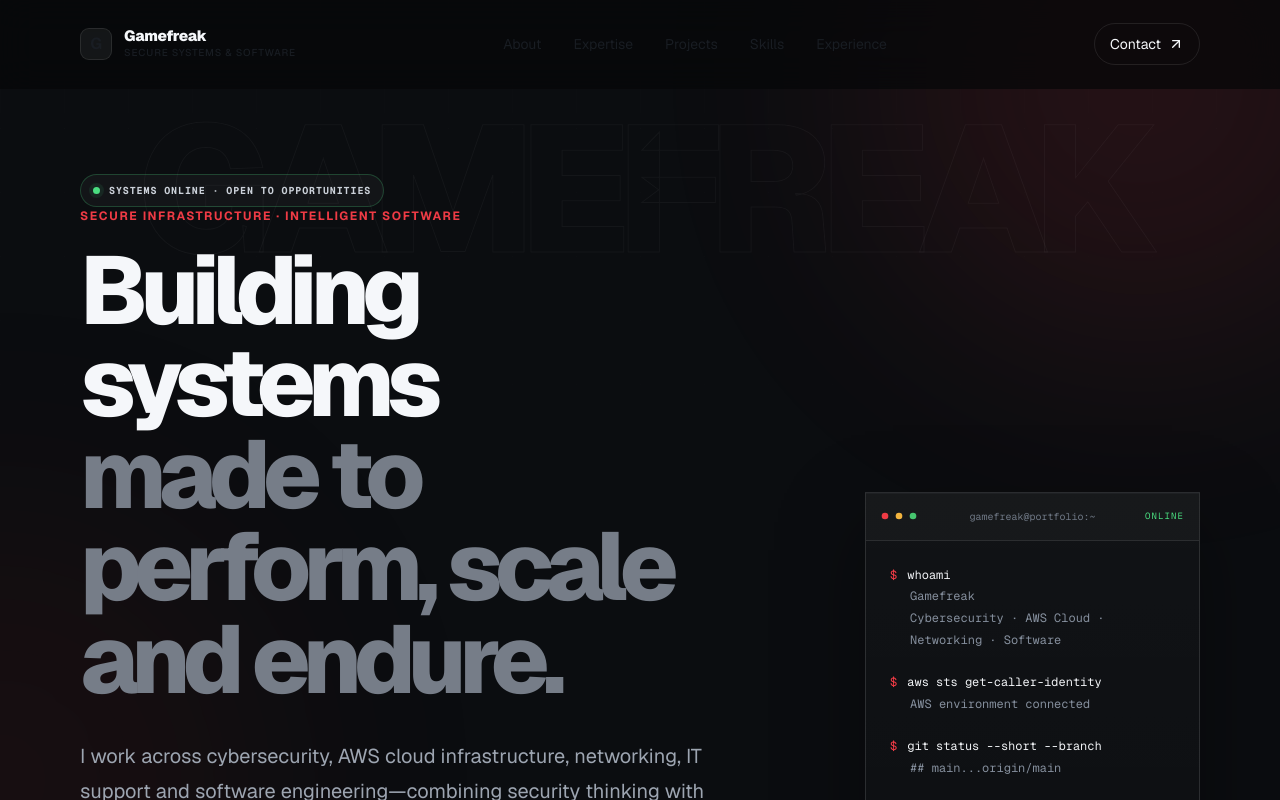
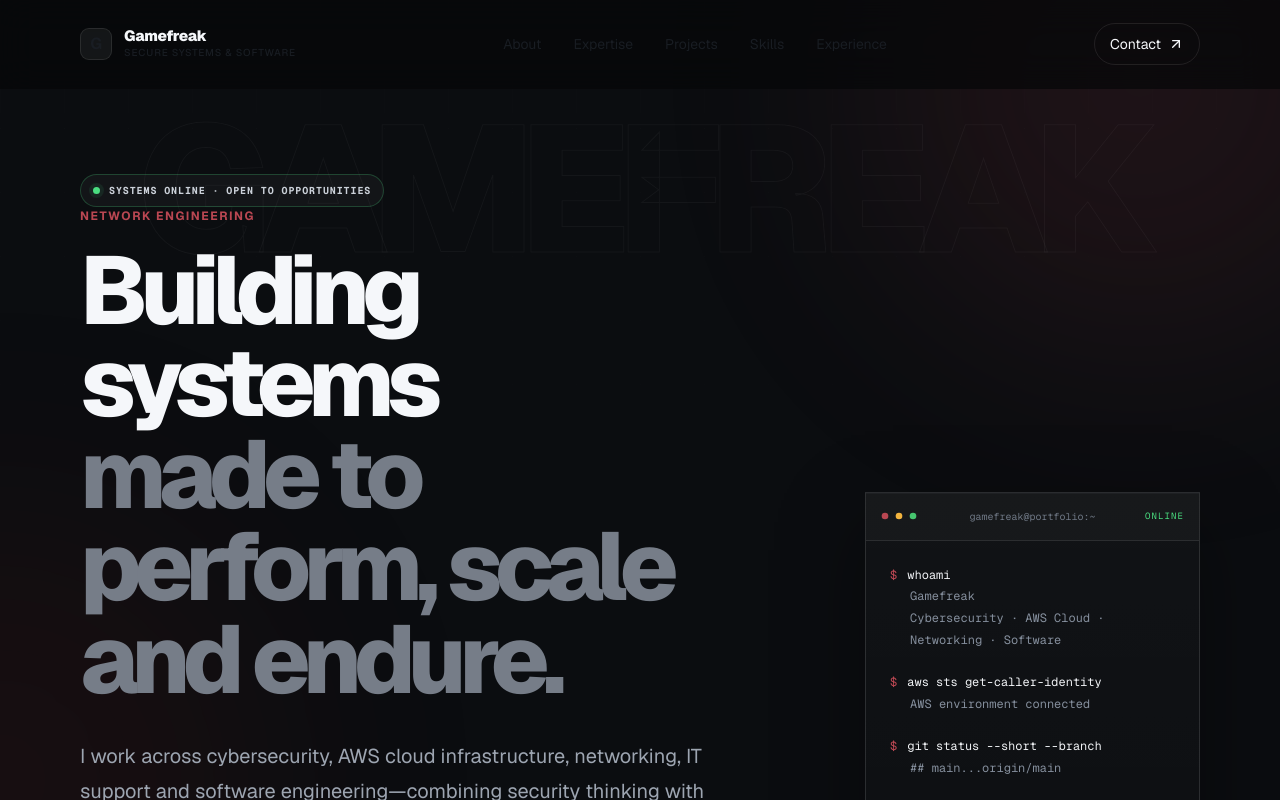
Before and after one commit to ano-nym-ous257/hoeks, a Next.js app: page / in a window 1280 px wide. Shown: the top 800 px of the page. Built offline with nearby package versions, Linux system fonts and the light colour scheme.

Commit message:
feat: add editorial motion and soften accent color

```diff
--- a/src/app/globals.css
+++ b/src/app/globals.css
@@ -15,7 +15,7 @@
   --popover: #12151a;
   --popover-foreground: #f5f7fa;
 
-  --primary: #ef3b45;
+  --primary: #b94752;
   --primary-foreground: #ffffff;
 
   --secondary: #191d23;
@@ -26,14 +26,14 @@
 
   --accent: #191d23;
   --accent-foreground: #f5f7fa;
-  --accent-strong: #ef3b45;
+  --accent-strong: #b94752;
 
   --destructive: #dc2626;
   --border: rgba(255, 255, 255, 0.09);
   --input: rgba(255, 255, 255, 0.09);
-  --ring: rgba(239, 59, 69, 0.65);
-
-  --chart-1: #ef3b45;
+  --ring: rgba(185, 71, 82, 0.65);
+
+  --chart-1: #b94752;
   --chart-2: #8f98a6;
   --chart-3: #f5f7fa;
   --chart-4: #3b82f6;
@@ -43,12 +43,12 @@
 
   --sidebar: #0b0d10;
   --sidebar-foreground: #f5f7fa;
-  --sidebar-primary: #ef3b45;
+  --sidebar-primary: #b94752;
   --sidebar-primary-foreground: #ffffff;
   --sidebar-accent: #191d23;
   --sidebar-accent-foreground: #f5f7fa;
   --sidebar-border: rgba(255, 255, 255, 0.09);
-  --sidebar-ring: rgba(239, 59, 69, 0.65);
+  --sidebar-ring: rgba(185, 71, 82, 0.65);
 }
 * {
   box-sizing: border-box;
@@ -111,7 +111,7 @@ main {
 .background-glow-one {
   top: -180px;
   right: -120px;
-  background: #ef3b45;
+  background: #b94752;
 }
 
 .background-glow-two {
@@ -658,8 +658,8 @@ main {
 
 .editorial-contact:hover {
   transform: translateY(-2px);
-  border-color: rgba(239, 59, 69, 0.65);
-  background: rgba(239, 59, 69, 0.08);
+  border-color: rgba(185, 71, 82, 0.65);
+  background: rgba(185, 71, 82, 0.08);
 }
 
 /* Dark editorial hero */
@@ -703,13 +703,13 @@ main {
 
 .editorial-availability {
   margin-bottom: 25px;
-  background: rgba(239, 59, 69, 0.055);
-  border-color: rgba(239, 59, 69, 0.25);
+  background: rgba(185, 71, 82, 0.055);
+  border-color: rgba(185, 71, 82, 0.25);
 }
 
 .hero-kicker {
   margin: 0 0 19px;
-  color: #ef3b45;
+  color: #b94752;
   font-size: 12px;
   font-weight: 700;
   letter-spacing: 0.13em;
@@ -734,12 +734,12 @@ main {
 }
 
 .editorial-primary {
-  background: #ef3b45;
+  background: #b94752;
   color: white;
 }
 
 .editorial-primary:hover {
-  background: #ff4f59;
+  background: #cb5963;
 }
 
 .editorial-secondary {
@@ -754,7 +754,7 @@ main {
 
 .editorial-secondary:hover {
   background: transparent;
-  border-bottom-color: #ef3b45;
+  border-bottom-color: #b94752;
 }
 
 /* Hero visual composition */
@@ -768,7 +768,7 @@ main {
 }
 
 .hero-red-block {
-  background: #ef3b45;
+  background: #b94752;
 }
 
 .hero-red-block-large {
@@ -841,11 +841,11 @@ main {
 
 .hero-discipline:hover {
   color: white;
-  background: rgba(239, 59, 69, 0.08);
+  background: rgba(185, 71, 82, 0.08);
 }
 
 .hero-discipline svg {
-  color: #ef3b45;
+  color: #b94752;
 }
 
 .hero-discipline svg:last-child {
@@ -869,7 +869,7 @@ main {
 }
 
 .hero-visual-grid span {
-  border: 1px solid rgba(239, 59, 69, 0.24);
+  border: 1px solid rgba(185, 71, 82, 0.24);
 }
 
 .hero-bottom-line {
@@ -986,7 +986,7 @@ main {
 
 .editorial-section-label {
   padding-top: 9px;
-  color: #ef3b45;
+  color: #b94752;
   font-family: var(--font-geist-mono), monospace;
   font-size: 11px;
   font-weight: 700;
@@ -998,7 +998,7 @@ main {
   width: 55px;
   height: 1px;
   margin-top: 15px;
-  background: #ef3b45;
+  background: #b94752;
 }
 
 .editorial-overline {
@@ -1043,8 +1043,8 @@ main {
   display: flex;
   align-items: center;
   gap: 8px;
-  border-bottom: 1px solid rgba(239, 59, 69, 0.7);
-  color: #ef3b45;
+  border-bottom: 1px solid rgba(185, 71, 82, 0.7);
+  color: #b94752;
   font-size: 13px;
   font-weight: 650;
 }
@@ -1073,7 +1073,7 @@ main {
 }
 
 .editorial-principle span {
-  color: #ef3b45;
+  color: #b94752;
   font-family: var(--font-geist-mono), monospace;
   font-size: 10px;
 }
@@ -1123,7 +1123,7 @@ main {
 
 .editorial-capability-featured {
   background:
-    linear-gradient(rgba(239, 59, 69, 0.94), rgba(239, 59, 69, 0.94)),
+    linear-gradient(rgba(185, 71, 82, 0.94), rgba(185, 71, 82, 0.94)),
     rgba(255, 255, 255, 0.02);
 }
 
@@ -1147,7 +1147,7 @@ main {
 }
 
 .editorial-capability > svg {
-  color: #ef3b45;
+  color: #b94752;
 }
 
 .editorial-capability h3 {
@@ -1247,11 +1247,11 @@ main {
 
 .editorial-project:hover {
   transform: translateY(-5px);
-  border-color: rgba(239, 59, 69, 0.5);
+  border-color: rgba(185, 71, 82, 0.5);
   background:
     linear-gradient(
       135deg,
-      rgba(239, 59, 69, 0.07),
+      rgba(185, 71, 82, 0.07),
       rgba(255, 255, 255, 0.012)
     );
 }
@@ -1261,7 +1261,7 @@ main {
   background:
     radial-gradient(
       circle at 82% 18%,
-      rgba(239, 59, 69, 0.2),
+      rgba(185, 71, 82, 0.2),
       transparent 30%
     ),
     linear-gradient(
@@ -1278,7 +1278,7 @@ main {
   right: -90px;
   width: 320px;
   height: 320px;
-  border: 1px solid rgba(239, 59, 69, 0.23);
+  border: 1px solid rgba(185, 71, 82, 0.23);
   transform: rotate(45deg);
 }
 
@@ -1307,7 +1307,7 @@ main {
 }
 
 .editorial-project-index span:last-child {
-  color: #ef3b45;
+  color: #b94752;
 }
 
 .editorial-project-body {
@@ -1345,8 +1345,8 @@ main {
   display: inline-flex;
   align-items: center;
   gap: 8px;
-  border-bottom: 1px solid rgba(239, 59, 69, 0.75);
-  color: #ef3b45;
+  border-bottom: 1px solid rgba(185, 71, 82, 0.75);
+  color: #b94752;
   font-size: 13px;
   font-weight: 650;
 }
@@ -1371,7 +1371,7 @@ main {
 }
 
 .editorial-project-featured .editorial-project-mark {
-  -webkit-text-stroke-color: rgba(239, 59, 69, 0.85);
+  -webkit-text-stroke-color: rgba(185, 71, 82, 0.85);
 }
 
 @media (min-width: 920px) {
@@ -1524,7 +1524,7 @@ main {
 
 .design-section-label {
   padding-top: 8px;
-  color: #ef3b45;
+  color: #b94752;
   font-family: var(--font-geist-mono), monospace;
   font-size: 11px;
   font-weight: 700;
@@ -1537,7 +1537,7 @@ main {
   width: 54px;
   height: 1px;
   margin-top: 15px;
-  background: #ef3b45;
+  background: #b94752;
 }
 
 .design-section-overline {
@@ -1652,7 +1652,7 @@ main {
 }
 
 .terminal-controls svg:first-child {
-  color: #ef3b45;
+  color: #b94752;
 }
 
 .terminal-controls svg:nth-child(2) {
@@ -1694,7 +1694,7 @@ main {
 
 .terminal-prompt {
   margin-right: 10px;
-  color: #ef3b45;
+  color: #b94752;
 }
 
 .terminal-output {
@@ -1711,7 +1711,7 @@ main {
   width: 7px;
   height: 15px;
   display: inline-block;
-  background: #ef3b45;
+  background: #b94752;
   animation: terminal-blink 1s steps(2, start) infinite;
 }
 
@@ -1817,7 +1817,7 @@ main {
 }
 
 .system-status-bar svg {
-  color: #ef3b45;
+  color: #b94752;
 }
 
 .system-skills-grid {
@@ -1847,11 +1847,11 @@ main {
 .system-skill-module:hover {
   z-index: 1;
   transform: translateY(-4px);
-  border-color: rgba(239, 59, 69, 0.38);
+  border-color: rgba(185, 71, 82, 0.38);
   background:
     linear-gradient(
       145deg,
-      rgba(239, 59, 69, 0.065),
+      rgba(185, 71, 82, 0.065),
       rgba(255, 255, 255, 0.012)
     );
 }
@@ -1873,7 +1873,7 @@ main {
 }
 
 .system-skill-title svg {
-  color: #ef3b45;
+  color: #b94752;
 }
 
 .system-skill-title h3 {
@@ -1926,7 +1926,7 @@ main {
 }
 
 .system-skill-row svg {
-  color: #ef3b45;
+  color: #b94752;
 }
 
 .system-skill-footer {
@@ -1957,11 +1957,11 @@ main {
   grid-template-columns: minmax(0, 1fr) minmax(280px, 0.8fr);
   align-items: center;
   gap: 50px;
-  border: 1px solid rgba(239, 59, 69, 0.28);
+  border: 1px solid rgba(185, 71, 82, 0.28);
   background:
     linear-gradient(
       110deg,
-      rgba(239, 59, 69, 0.12),
+      rgba(185, 71, 82, 0.12),
       rgba(255, 255, 255, 0.015)
     );
 }
@@ -1974,7 +1974,7 @@ main {
 
 .skills-summary-panel svg {
   flex: 0 0 auto;
-  color: #ef3b45;
+  color: #b94752;
 }
 
 .skills-summary-panel p {
@@ -1986,7 +1986,7 @@ main {
 
 .skills-summary-panel > div p {
   margin-bottom: 7px;
-  color: #ef3b45;
+  color: #b94752;
   font-family: var(--font-geist-mono), monospace;
   font-size: 10px;
   font-weight: 700;
@@ -2075,7 +2075,7 @@ main {
 }
 
 .experience-console-header svg {
-  color: #ef3b45;
+  color: #b94752;
 }
 
 .experience-entry {
@@ -2101,7 +2101,7 @@ main {
   background:
     linear-gradient(
       90deg,
-      rgba(239, 59, 69, 0.075),
+      rgba(185, 71, 82, 0.075),
       rgba(255, 255, 255, 0.01)
     );
 }
@@ -2110,7 +2110,7 @@ main {
   position: relative;
   display: flex;
   justify-content: center;
-  color: #ef3b45;
+  color: #b94752;
   font-family: var(--font-geist-mono), monospace;
   font-size: 10px;
 }
@@ -2136,7 +2136,7 @@ main {
   height: 31px;
   display: grid;
   place-items: center;
-  border: 1px solid rgba(239, 59, 69, 0.45);
+  border: 1px solid rgba(185, 71, 82, 0.45);
   background: var(--background);
 }
 
@@ -2159,7 +2159,7 @@ main {
 
 .experience-area {
   margin: 0 0 11px;
-  color: #ef3b45;
+  color: #b94752;
   font-family: var(--font-geist-mono), monospace;
   font-size: 10px;
   font-weight: 700;
@@ -2199,7 +2199,7 @@ main {
 
 .experience-highlights svg {
   flex: 0 0 auto;
-  color: #ef3b45;
+  color: #b94752;
 }
 
 .experience-entry-icon {
@@ -2213,7 +2213,7 @@ main {
 }
 
 .experience-entry:hover .experience-entry-icon {
-  color: #ef3b45;
+  color: #b94752;
   transform: translate(3px, -3px);
 }
 
@@ -2285,14 +2285,14 @@ main {
   background:
     radial-gradient(
       circle at 15% 15%,
-      rgba(239, 59, 69, 0.13),
+      rgba(185, 71, 82, 0.13),
       transparent 35%
     );
 }
 
 .contact-label {
   margin: 0 0 12px;
-  color: #ef3b45;
+  color: #b94752;
   font-family: var(--font-geist-mono), monospace;
   font-size: 10px;
   font-weight: 700;
@@ -2336,7 +2336,7 @@ main {
 
 .contact-details a:hover {
   padding-left: 6px;
-  color: #ef3b45;
+  color: #b94752;
 }
 
 .contact-details a svg:last-child {
@@ -2346,12 +2346,12 @@ main {
 .contact-system-note {
   margin-top: auto;
   padding: 18px;
-  border: 1px solid rgba(239, 59, 69, 0.25);
-  background: rgba(239, 59, 69, 0.055);
+  border: 1px solid rgba(185, 71, 82, 0.25);
+  background: rgba(185, 71, 82, 0.055);
 }
 
 .contact-system-note span {
-  color: #ef3b45;
+  color: #b94752;
   font-family: var(--font-geist-mono), monospace;
   font-size: 9px;
   font-weight: 700;
@@ -2392,7 +2392,7 @@ main {
 }
 
 .contact-form-header svg {
-  color: #ef3b45;
+  color: #b94752;
 }
 
 .contact-fields {
@@ -2443,7 +2443,7 @@ main {
 
 .contact-fields input:focus,
 .contact-fields textarea:focus {
-  border-bottom-color: #ef3b45;
+  border-bottom-color: #b94752;
 }
 
 .contact-submit {
@@ -2454,7 +2454,7 @@ main {
   align-items: center;
   justify-content: space-between;
   border: 0;
-  background: #ef3b45;
+  background: #b94752;
   color: white;
   font-size: 13px;
   font-weight: 700;
@@ -2466,7 +2466,7 @@ main {
 
 .contact-submit:hover {
   transform: translateY(-2px);
-  background: #ff4f59;
+  background: #cb5963;
 }
 
 @media (max-width: 850px) {
--- /dev/null
+++ b/src/components/effects/Reveal.tsx
@@ -0,0 +1,34 @@
+"use client";
+
+import { motion } from "motion/react";
+import type { ReactNode } from "react";
+
+interface RevealProps {
+  children: ReactNode;
+  delay?: number;
+  className?: string;
+  distance?: number;
+}
+
+export default function Reveal({
+  children,
+  delay = 0,
+  className,
+  distance = 34,
+}: RevealProps) {
+  return (
+    <motion.div
+      className={className}
+      initial={{ opacity: 0, y: distance }}
+      whileInView={{ opacity: 1, y: 0 }}
+      viewport={{ once: true, amount: 0.18 }}
+      transition={{
+        duration: 0.75,
+        delay,
+        ease: [0.22, 1, 0.36, 1],
+      }}
+    >
+      {children}
+    </motion.div>
+  );
+}
--- /dev/null
+++ b/src/components/effects/RotatingRole.tsx
@@ -0,0 +1,42 @@
+"use client";
+
+import { AnimatePresence, motion } from "motion/react";
+import { useEffect, useState } from "react";
+
+const roles = [
+  "Cybersecurity",
+  "AWS Cloud",
+  "Network Engineering",
+  "Software Engineering",
+];
+
+export default function RotatingRole() {
+  const [index, setIndex] = useState(0);
+
+  useEffect(() => {
+    const timer = window.setInterval(() => {
+      setIndex((current) => (current + 1) % roles.length);
+    }, 2600);
+
+    return () => window.clearInterval(timer);
+  }, []);
+
+  return (
+    <span className="rotating-role">
+      <AnimatePresence mode="wait">
+        <motion.span
+          key={roles[index]}
+          initial={{ opacity: 0, y: 18 }}
+          animate={{ opacity: 1, y: 0 }}
+          exit={{ opacity: 0, y: -18 }}
+          transition={{
+            duration: 0.45,
+            ease: [0.22, 1, 0.36, 1],
+          }}
+        >
+          {roles[index]}
+        </motion.span>
+      </AnimatePresence>
+    </span>
+  );
+}
--- a/src/components/sections/Hero.tsx
+++ b/src/components/sections/Hero.tsx
@@ -1,4 +1,8 @@
+"use client";
+
+import { motion } from "motion/react";
 import { ArrowDownRight, GitBranch } from "lucide-react";
+import RotatingRole from "@/components/effects/RotatingRole";
 import { StatusBadge } from "@/components/ui/status-badge";
 import { Terminal } from "@/components/ui/terminal";
 
@@ -32,11 +36,21 @@ export default function Hero() {
       </div>
 
       <div className="hero-layout">
-        <div className="hero-main">
-          <StatusBadge>Systems online · Open to opportunities</StatusBadge>
+        <motion.div
+          className="hero-main"
+          initial={{ opacity: 0, x: -36 }}
+          animate={{ opacity: 1, x: 0 }}
+          transition={{
+            duration: 0.85,
+            ease: [0.22, 1, 0.36, 1],
+          }}
+        >
+          <StatusBadge>
+            Systems online · Open to opportunities
+          </StatusBadge>
 
           <p className="hero-kicker">
-            Secure infrastructure · Intelligent software
+            <RotatingRole />
           </p>
 
           <h1 className="editorial-title">
@@ -51,7 +65,10 @@ export default function Hero() {
           </p>
 
           <div className="hero-actions">
-            <a className="primary-button editorial-primary" href="#projects">
+            <a
+              className="primary-button editorial-primary"
+              href="#projects"
+            >
               Explore my work
               <ArrowDownRight size={18} />
             </a>
@@ -66,9 +83,19 @@ export default function Hero() {
               View GitHub
             </a>
           </div>
-        </div>
+        </motion.div>
 
-        <Terminal lines={terminalLines} />
+        <motion.div
+          initial={{ opacity: 0, x: 42, scale: 0.98 }}
+          animate={{ opacity: 1, x: 0, scale: 1 }}
+          transition={{
+            duration: 0.9,
+            delay: 0.16,
+            ease: [0.22, 1, 0.36, 1],
+          }}
+        >
+          <Terminal lines={terminalLines} />
+        </motion.div>
       </div>
 
       <div className="hero-bottom-line">
```
